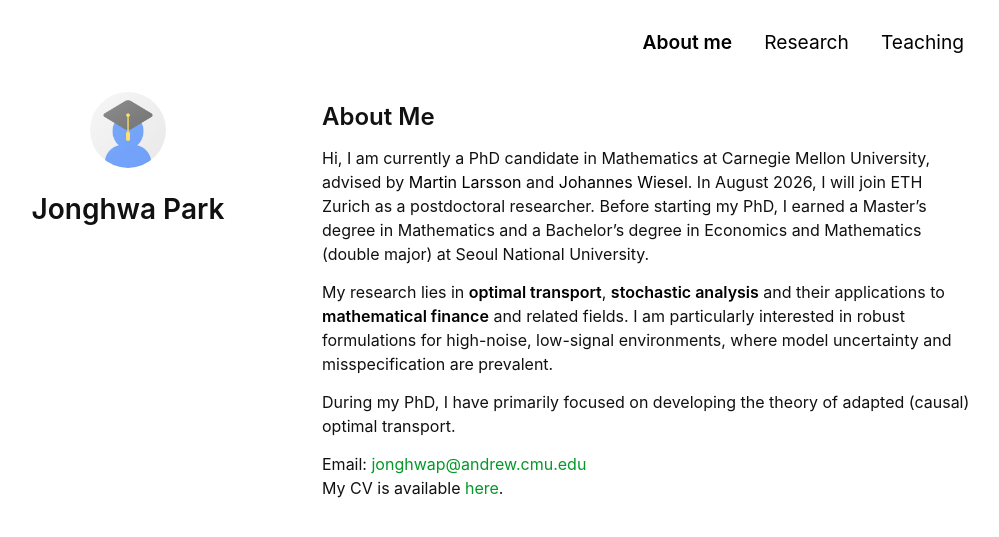
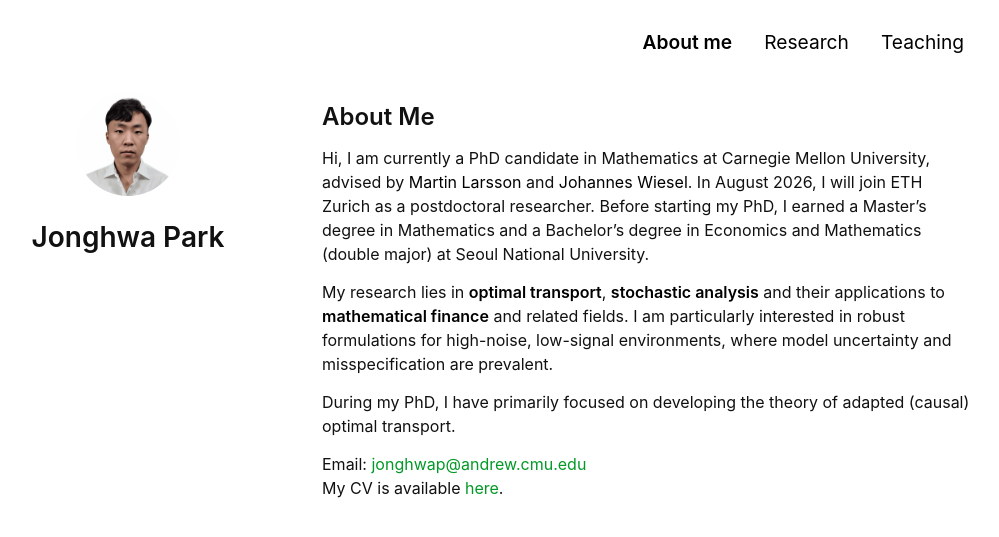
Before and after one commit to Jonghwap/Jonghwap.github.io, a Jekyll site: the page built from index.md, in a window 1280 px wide. Shown: the top 537 px of the page, without its empty margins (148-1147 px from the left). Built offline with Jekyll 4.4.1, drawn with Linux system fonts in a browser that asks for light colours; a style sheet for code colours, icons or effects is not loaded; our own code applies the rules of GitHub Pages for plain Markdown files.

Commit message:
Update _config.yml

```diff
--- a/_config.yml
+++ b/_config.yml
@@ -20,7 +20,7 @@ description: This is the personal webpage of Jonghwa Park.
 
 # Images (e.g., your profile picture and your website's favicon)
 # "favicon" and "favicon_dark" are used for the light and dark modes, respectively.
-avatar: ./assets/img/avatar.png
+avatar: ./assets/img/jonghwap.png
 # favicon: ./assets/img/favicon.png
 # favicon_dark: ./assets/img/favicon-dark.png
 
```
